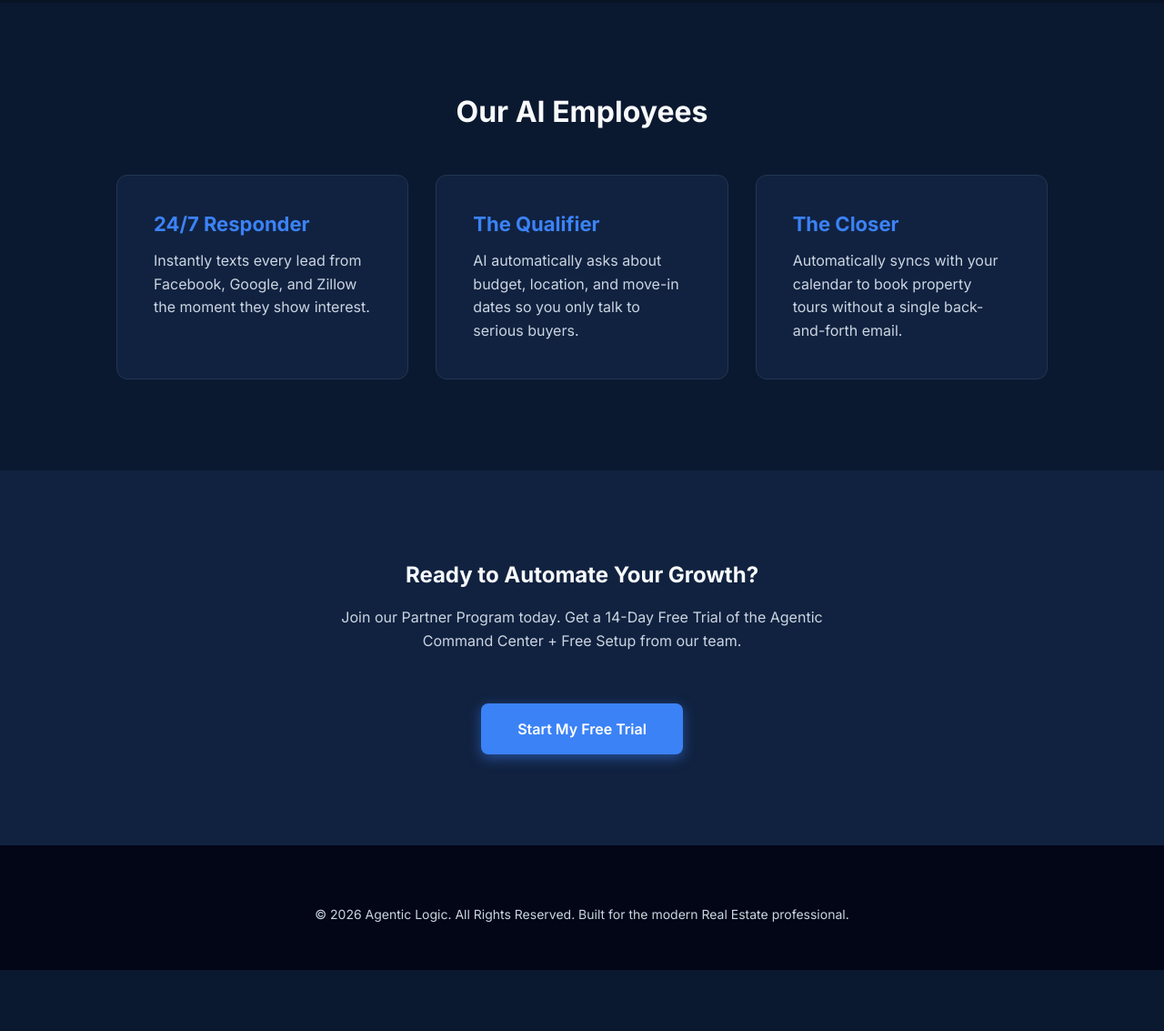
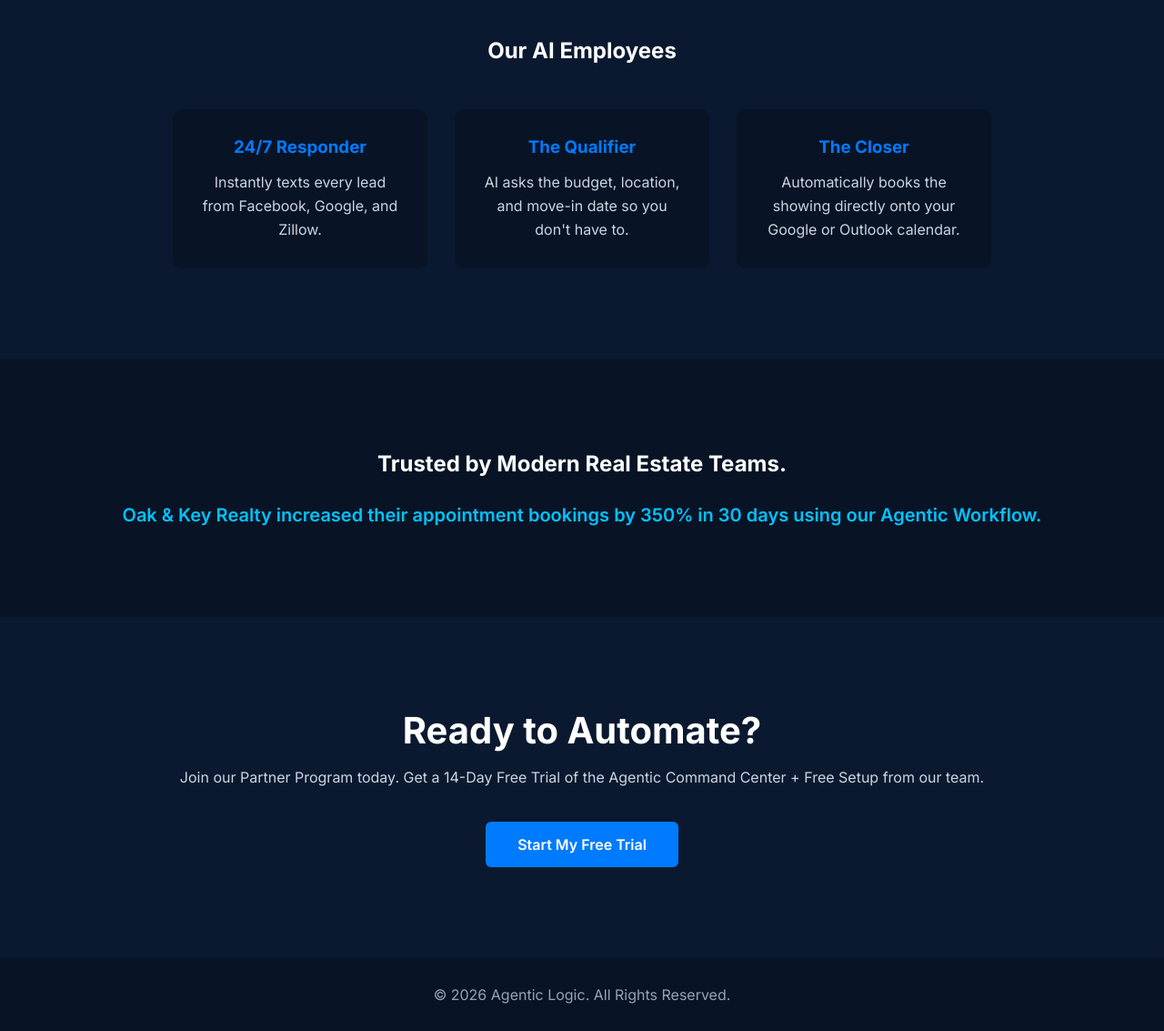
Before and after one commit to Nilesh22D/AgenticLogic, a plain HTML site: page index.html in a window 1280 px wide. Shown: the part 878-2011 px from the top of the page at 91% size. Before the commit the page ends 1944 px from the top, so only its background shows below. Drawn offline with Linux system fonts and the light colour scheme.

Commit message:
Update index.html

```diff
--- a/index.html
+++ b/index.html
@@ -4,96 +4,230 @@
 <meta charset="UTF-8">
 <meta name="viewport" content="width=device-width, initial-scale=1.0">
 <title>Agentic Logic | AI Agents for Real Estate</title>
+
 <link href="https://fonts.googleapis.com/css2?family=Inter:wght@300;400;600;700&display=swap" rel="stylesheet">
+
 <style>
-        /* Base Styles */
-        * { margin:0; padding:0; box-sizing:border-box; font-family:'Inter',sans-serif; }
-        body { background:#0A192F; color:white; scroll-behavior: smooth; }
-        section { padding:100px 10%; }
-        h1,h2 { font-weight:700; color: #f8fafc; }
-        p { color:#cbd5e1; margin-top:15px; line-height:1.6; }
+*{
+    margin:0;
+    padding:0;
+    box-sizing:border-box;
+    font-family:'Inter',sans-serif;
+}
 
-        /* Navigation */
-        nav { position: fixed; width: 100%; padding: 20px 10%; background: rgba(10, 25, 47, 0.9); backdrop-filter: blur(10px); z-index: 1000; display: flex; justify-content: space-between; align-items: center; }
-        .logo { font-size:22px; font-weight:700; color: white; text-decoration: none; }
-        .logo span { color:#3b82f6; }
+body{
+    background:#0A192F;
+    color:white;
+}
 
-        /* Hero */
-        .hero { text-align:center; padding-top:180px; background: radial-gradient(circle at center, #112240 0%, #0A192F 100%); }
-        .hero h1 { font-size: 3.5rem; line-height: 1.2; margin-bottom: 20px; }
-        .hero p { font-size:20px; max-width:700px; margin:0 auto; }
+section{
+    padding:100px 10%;
+}
 
-        /* Buttons */
-        .btn { display:inline-block; margin-top:35px; padding:18px 40px; background:#3b82f6; color:white; text-decoration:none; border-radius:8px; font-weight:600; transition:0.3s; box-shadow: 0 4px 14px 0 rgba(59, 130, 246, 0.5); }
-        .btn:hover { background:#2563eb; transform: translateY(-2px); }
-        .btn-secondary { background: transparent; border: 1px solid #3b82f6; margin-left: 10px; }
+h1,h2{
+    font-weight:700;
+}
 
-        /* Services Grid */
-        .service-grid { display:grid; grid-template-columns: repeat(auto-fit, minmax(280px, 1fr)); gap:30px; margin-top:50px; }
-        .card { background:#112240; padding:40px; border-radius:12px; border: 1px solid #233554; transition:0.3s; }
-        .card:hover { border-color: #3b82f6; transform: translateY(-5px); }
-        .card h3 { color:#3b82f6; font-size: 22px; margin-bottom: 15px; }
+p{
+    color:#cbd5e1;
+    margin-top:15px;
+    line-height:1.6;
+}
 
-        /* Stats Section */
-        .stats { background:#081426; text-align:center; display: flex; justify-content: space-around; flex-wrap: wrap; gap: 20px; }
-        .stat-item h2 { font-size: 48px; color: #3b82f6; }
-        .stat-item p { margin-top: 5px; font-weight: 600; }
+/* HERO */
+.hero{
+    text-align:center;
+    padding-top:120px;
+}
 
-        footer { text-align:center; padding:50px; background:#020617; color:#64748b; font-size: 14px; }
+.logo{
+    position:absolute;
+    top:25px;
+    left:10%;
+    font-size:22px;
+    font-weight:600;
+}
 
-        @media (max-width: 768px) {
-            .hero h1 { font-size: 2.5rem; }
-            section { padding: 60px 5%; }
+.logo span{
+    color:#007BFF;
+}
+
+.hero h1{
+    font-size:50px;
+    margin-bottom:20px;
+}
+
+.hero p{
+    font-size:20px;
+    max-width:700px;
+    margin:0 auto;
+}
+
+.btn{
+    display:inline-block;
+    margin-top:35px;
+    padding:15px 35px;
+    background:#007BFF;
+    color:white;
+    text-decoration:none;
+    border-radius:6px;
+    font-weight:600;
+    transition:0.3s;
+}
+
+.btn:hover{
+    background:#00c3ff;
+}
+
+/* PROBLEM */
+.problem{
+    background:#081426;
+    text-align:center;
+}
+
+.problem h2{
+    font-size:36px;
+}
+
+.problem-box{
+    margin-top:40px;
+    font-size:18px;
+    max-width:750px;
+    margin-left:auto;
+    margin-right:auto;
+}
+
+/* SERVICES */
+.services{
+    text-align:center;
+}
+
+.service-grid{
+    display:flex;
+    gap:30px;
+    justify-content:center;
+    margin-top:50px;
+    flex-wrap:wrap;
+}
+
+.card{
+    background:#081426;
+    padding:30px;
+    border-radius:10px;
+    width:280px;
+    transition:0.3s;
+}
+
+.card:hover{
+    transform:translateY(-10px);
+}
+
+.card h3{
+    margin-bottom:10px;
+    color:#007BFF;
+}
+
+/* SOCIAL PROOF */
+.social-proof{
+    background:#081426;
+    text-align:center;
+}
+
+.case-study{
+    margin-top:30px;
+    font-size:20px;
+    font-weight:600;
+    color:#00c3ff;
+}
+
+/* FOOTER CTA */
+.cta{
+    text-align:center;
+}
+
+.cta h2{
+    font-size:40px;
+}
+
+footer{
+    text-align:center;
+    padding:30px;
+    background:#081426;
+    color:#94a3b8;
 }
 </style>
 </head>
+
 <body>
 
-    <nav>
-       <a href="https://www.gohighlevel.com/?fp_ref=nilesh56" class="btn">Start My Free Trial</a>
-    </nav>
+<div class="logo">Agentic<span>Logic</span></div>
 
 <section class="hero">
     <h1>Stop Losing Leads to Your Competitors.</h1>
     <p>We deploy Autonomous AI Agents that respond to your Real Estate leads in 5 seconds, 24/7. Turn "browsers" into "booked tours" while you sleep.</p>
-        <div class="cta-group">
-            <a href="YOUR_GOOGLE_FORM_OR_CALENDLY_LINK" class="btn">Get My Free AI Audit</a>
-            <a href="#services" class="btn btn-secondary">See How It Works</a>
+    <a href="https://www.gohighlevel.com/?fp_ref=nilesh56" class="btn">Start My Free Trial</a>
+</section>
+
+<section class="problem">
+    <h2>The 5-Minute Rule.</h2>
+    <div class="problem-box">
+        <p>Did you know? If you don't respond to a lead in under 5 minutes, your chance of closing drops by 80%. In 2026, home buyers don't wait. If you're at a showing or sleeping, you're losing money.</p>
     </div>
 </section>
 
-    <section class="stats">
-        <div class="stat-item"><h2>5s</h2><p>Response Time</p></div>
-        <div class="stat-item"><h2>24/7</h2><p>Availability</p></div>
-        <div class="stat-item"><h2>350%</h2><p>More Appointments</p></div>
-    </section>
-
-    <section id="services" class="services">
-        <h2 style="text-align:center; font-size: 32px;">Our AI Employees</h2>
+<section class="services">
+    <h2>Our AI Employees</h2>
     <div class="service-grid">
         <div class="card">
             <h3>24/7 Responder</h3>
-                <p>Instantly texts every lead from Facebook, Google, and Zillow the moment they show interest.</p>
+            <p>Instantly texts every lead from Facebook, Google, and Zillow.</p>
         </div>
         <div class="card">
             <h3>The Qualifier</h3>
-                <p>AI automatically asks about budget, location, and move-in dates so you only talk to serious buyers.</p>
+            <p>AI asks the budget, location, and move-in date so you don't have to.</p>
         </div>
         <div class="card">
             <h3>The Closer</h3>
-                <p>Automatically syncs with your calendar to book property tours without a single back-and-forth email.</p>
+            <p>Automatically books the showing directly onto your Google or Outlook calendar.</p>
+
+
+
+
+
+
+
+
+
+
+
+
+
+
+
+
+
+
+
+
         </div>
     </div>
 </section>
 
-    <section class="cta" style="text-align:center; background: #112240;">
-        <h2>Ready to Automate Your Growth?</h2>
-        <p style="max-width: 600px; margin: 20px auto;">Join our Partner Program today. Get a 14-Day Free Trial of the Agentic Command Center + Free Setup from our team.</p>
-     <a href="https://www.gohighlevel.com/?fp_ref=nilesh56" class="btn">Start My Free Trial</a>
+<section class="social-proof">
+    <h2>Trusted by Modern Real Estate Teams.</h2>
+    <div class="case-study">
+        Oak & Key Realty increased their appointment bookings by 350% in 30 days using our Agentic Workflow.
+    </div>
+</section>
+
+<section class="cta">
+    <h2>Ready to Automate?</h2>
+    <p>Join our Partner Program today. Get a 14-Day Free Trial of the Agentic Command Center + Free Setup from our team.</p>
+    <a href="#" class="btn">Start My Free Trial</a>
 </section>
 
 <footer>
-        <p>© 2026 Agentic Logic. All Rights Reserved. Built for the modern Real Estate professional.</p>
+© 2026 Agentic Logic. All Rights Reserved.
 </footer>
 
 </body>
```
Lines whose indentation alone changed are shown as unchanged.
